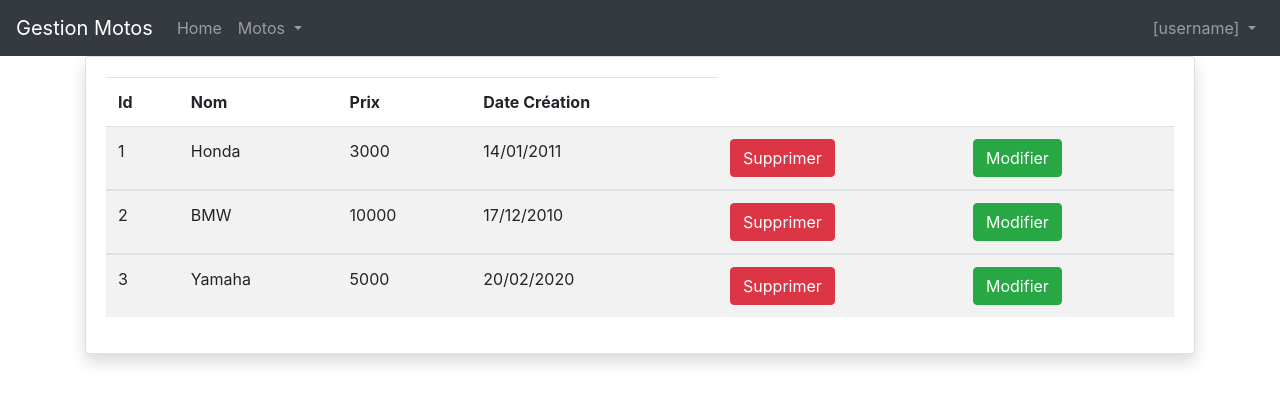
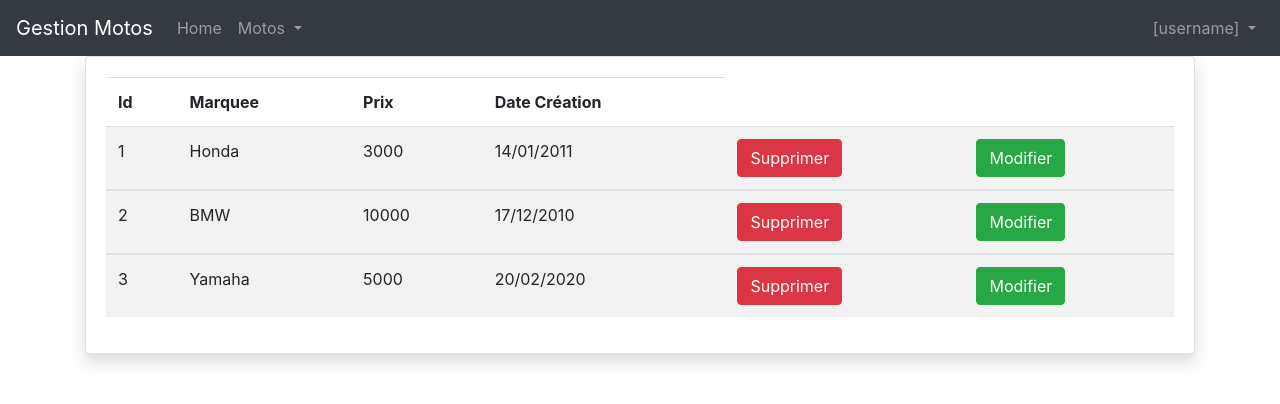
Before and after one commit to ahmed77-11/mini-projet-angular, an Angular app: page /motos in a window 1280 px wide. Shown: the top 404 px of the page. Built offline with nearby package versions, Linux system fonts and the light colour scheme.

Commit message:
first commit

```diff
--- a/src/app/motos/motos.component.html
+++ b/src/app/motos/motos.component.html
@@ -4,7 +4,7 @@
       <table class="table table-striped">
         <tr>
           <th>Id</th>
-          <th>Nom</th>
+          <th>Marquee</th>
           <th>Prix</th>
           <th>Date Création</th>
         </tr>
```
